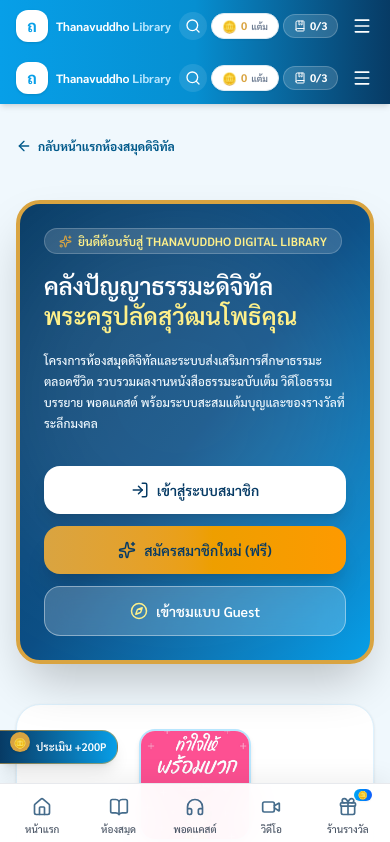
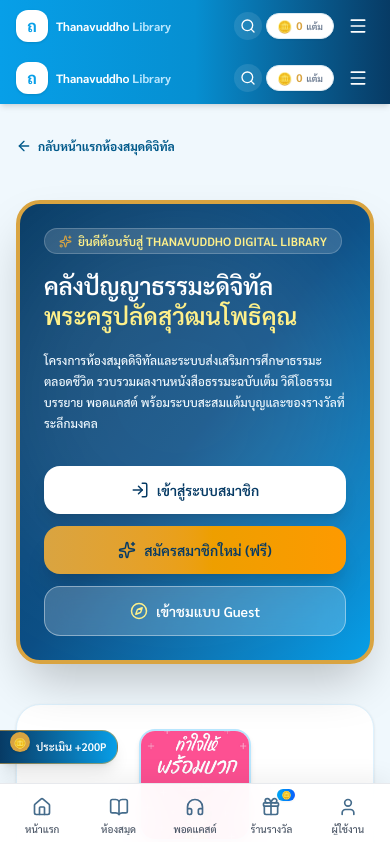
Before and after one commit to asaneebas4567-dot/thanavuddho-digital-library, a Next.js app: page /welcome in a window 390 px wide. Shown: the top 842 px of the page. Built offline with nearby package versions, Linux system fonts and the light colour scheme.

Commit message:
refactor(nav): remove loan button completely, place User tab at the very end like standard apps

```diff
--- a/src/components/layout/BottomNav.tsx
+++ b/src/components/layout/BottomNav.tsx
@@ -47,14 +47,6 @@ export default function BottomNav() {
       pillColor: 'bg-purple-600',
     },
     {
-      label: 'วิดีโอ',
-      href: '/videos',
-      icon: Video,
-      color: 'text-[#073B65]',
-      activeColor: 'text-rose-600',
-      pillColor: 'bg-rose-600',
-    },
-    {
       label: 'ร้านรางวัล',
       href: '/rewards',
       icon: Gift,
@@ -62,6 +54,15 @@ export default function BottomNav() {
       activeColor: 'text-[#D9A441]',
       pillColor: 'bg-[#D9A441]',
       badge: '🪙',
+    },
+    {
+      label: 'ผู้ใช้งาน',
+      href: '/dashboard',
+      icon: User,
+      color: 'text-[#073B65]',
+      activeColor: 'text-[#079FE8]',
+      pillColor: 'bg-[#079FE8]',
+      count: activeLoanCount > 0 ? activeLoanCount : undefined,
     },
   ];
 
--- a/src/components/layout/Navbar.tsx
+++ b/src/components/layout/Navbar.tsx
@@ -99,8 +99,16 @@ export default function Navbar() {
       label: 'ร้านรางวัล',
       href: '/rewards',
       icon: Gift,
-      iconColor: 'text-sky-100 group-hover:text-white',
-      activeIconColor: 'text-sky-600'
+      iconColor: 'text-amber-200 group-hover:text-amber-100',
+      activeIconColor: 'text-[#D9A441]'
+    },
+    {
+      label: 'ผู้ใช้งาน',
+      href: '/dashboard',
+      icon: User,
+      iconColor: 'text-sky-200 group-hover:text-white',
+      activeIconColor: 'text-[#079FE8]',
+      badge: activeLoanCount > 0 ? `${activeLoanCount}` : undefined
     },
   ];
 
@@ -175,23 +183,6 @@ export default function Navbar() {
                 {mounted ? availablePoints.toLocaleString() : '0'}
               </span>
               <span className="text-[9px] sm:text-[10px] text-[#64748B]">แต้ม</span>
-            </Link>
-
-            {/* Active Digital Loans Quota Pill (Links to User Dashboard) */}
-            <Link
-              href="/dashboard"
-              className={`inline-flex items-center gap-1 sm:gap-1.5 px-2.5 sm:px-3 py-1 sm:py-1.5 rounded-full text-xs font-semibold transition-all cursor-pointer border active:scale-95 shrink-0 ${
-                activeLoanCount > 0
-                  ? 'bg-emerald-600 text-white border-emerald-400/80 shadow-xs hover:bg-emerald-700'
-                  : 'bg-white/15 hover:bg-white/25 text-white border-white/20'
-              }`}
-              title="รายการสื่อที่กำลังยืมอยู่ (ดูในหน้าผู้ใช้)"
-            >
-              <BookMarked size={12} className="shrink-0" />
-              <span className="hidden xs:inline">ยืม</span>
-              <span className="font-mono font-bold text-[11px] sm:text-xs" suppressHydrationWarning>
-                {mounted ? `${activeLoanCount}/3` : '0/3'}
-              </span>
             </Link>
 
             {/* User Profile or Login CTA */}
@@ -292,6 +283,11 @@ export default function Navbar() {
                 >
                   <Icon size={14} className={active ? 'text-[#079FE8]' : 'text-white/80 group-hover:text-white'} />
                   <span>{link.label}</span>
+                  {(link as any).badge && (
+                    <span className="bg-[#079FE8] text-white text-[9px] font-bold px-1.5 py-0.2 rounded-full shadow-xs">
+                      {(link as any).badge}
+                    </span>
+                  )}
                 </Link>
               );
             })}
@@ -319,6 +315,11 @@ export default function Navbar() {
                 >
                   <Icon size={16} className={active ? 'text-white' : 'text-sky-600'} />
                   <span>{link.label}</span>
+                  {(link as any).badge && (
+                    <span className="bg-[#079FE8] text-white text-[9px] font-bold px-1.5 py-0.2 rounded-full shadow-xs">
+                      {(link as any).badge}
+                    </span>
+                  )}
                 </Link>
               );
             })}
```
